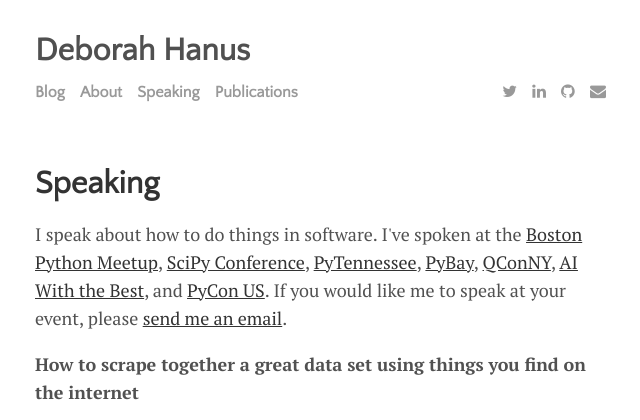
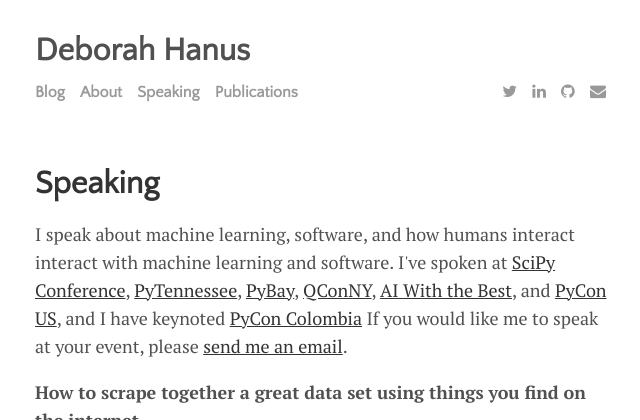
Before and after one commit to dhanus/dhanus.github.io, a Jekyll site: the page built from speaking.md, in a window 1280 px wide, cut to the strip 0-420 px from the top of the page. Shown: the whole strip, without its empty margins (317-957 px from the left). Built offline with Jekyll 4.4.1, drawn with Linux system fonts in a browser that asks for light colours; nearby versions of some CDN libraries.

Commit message:
update speaking page

```diff
--- a/speaking.md
+++ b/speaking.md
@@ -5,7 +5,7 @@ title: Speaking
 
 <div class="post">
 
-     <p>I speak about how to do things in software. I've spoken at the <a href="https://twitter.com/bostonpython">Boston Python Meetup</a>, <a href="https://conference.scipy.org/">SciPy Conference</a>, <a href="https://twitter.com/pytennessee">PyTennessee</a>, <a href="https://twitter.com/py_bay">PyBay</a>, <a href="https://twitter.com/qconnewyork">QConNY</a>, <a href="https://twitter.com/WithTheBest">AI With the Best</a>, and <a href="https://twitter.com/pycon">PyCon US</a>. If you would like me to speak at your event, please <a href="mailto:dhanus@mit.edu">send me an email</a>.</p>
+     <p>I speak about machine learning, software, and how humans interact interact with machine learning and software. I've spoken at <a href="https://conference.scipy.org/">SciPy Conference</a>, <a href="https://twitter.com/pytennessee">PyTennessee</a>, <a href="https://twitter.com/py_bay">PyBay</a>, <a href="https://twitter.com/qconnewyork">QConNY</a>, <a href="https://twitter.com/WithTheBest">AI With the Best</a>, and <a href="https://twitter.com/pycon">PyCon US</a>, and I have keynoted <a href="https://twitter.com/pyconcolombia">PyCon Colombia</a> If you would like me to speak at your event, please <a href="mailto:dhanus@mit.edu">send me an email</a>.</p>
 
      <p><b>How to scrape together a great data set using things you find on the internet</b></p>
 
```
